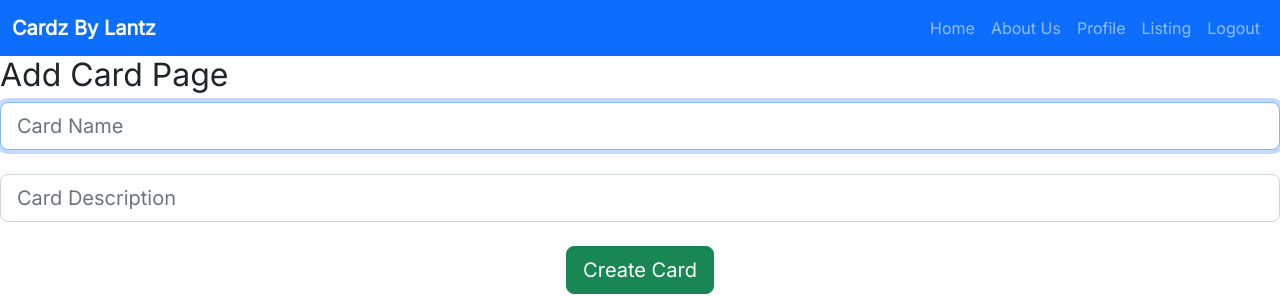
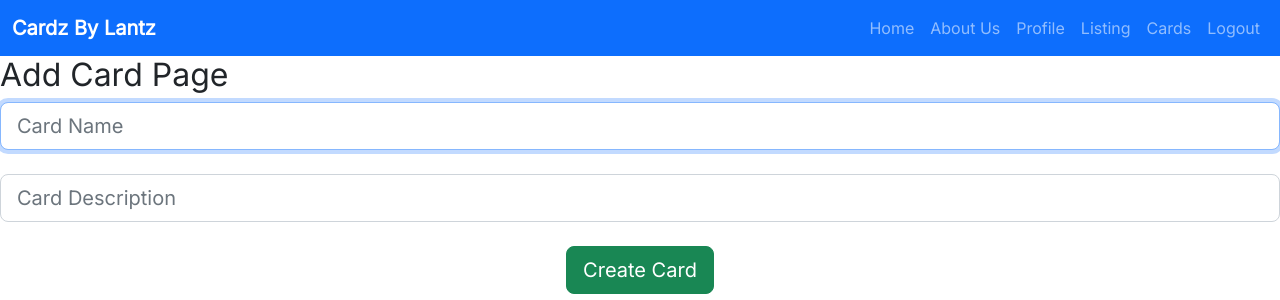
Before and after one commit to muic-trading-cards/backend, a Flask app: page /create_card in a window 1280 px wide. Shown: the top 300 px of the page. Run offline with Flask 3, Linux system fonts and the light colour scheme; the visitor is signed in with stand-in values (Sample User, id 1); parts of the project's set-up code (start-up, migrations or seed data) failed here and were passed over.

Commit message:
Added cards to navbar

```diff
--- a/app/templates/base.html
+++ b/app/templates/base.html
@@ -52,6 +52,14 @@
 				</li>
 				{% endif %}
 
+				{% if current_user.is_authenticated %}
+				<li>
+					<a href="{{ url_for('card.display_card') }}" class="nav-link">
+						Cards
+					</a>
+				</li>
+				{% endif %}
+
 				{% if not current_user.is_authenticated %}
 				<li>
 					<a href="{{ url_for('auth.login') }}" class="nav-link" >
```
